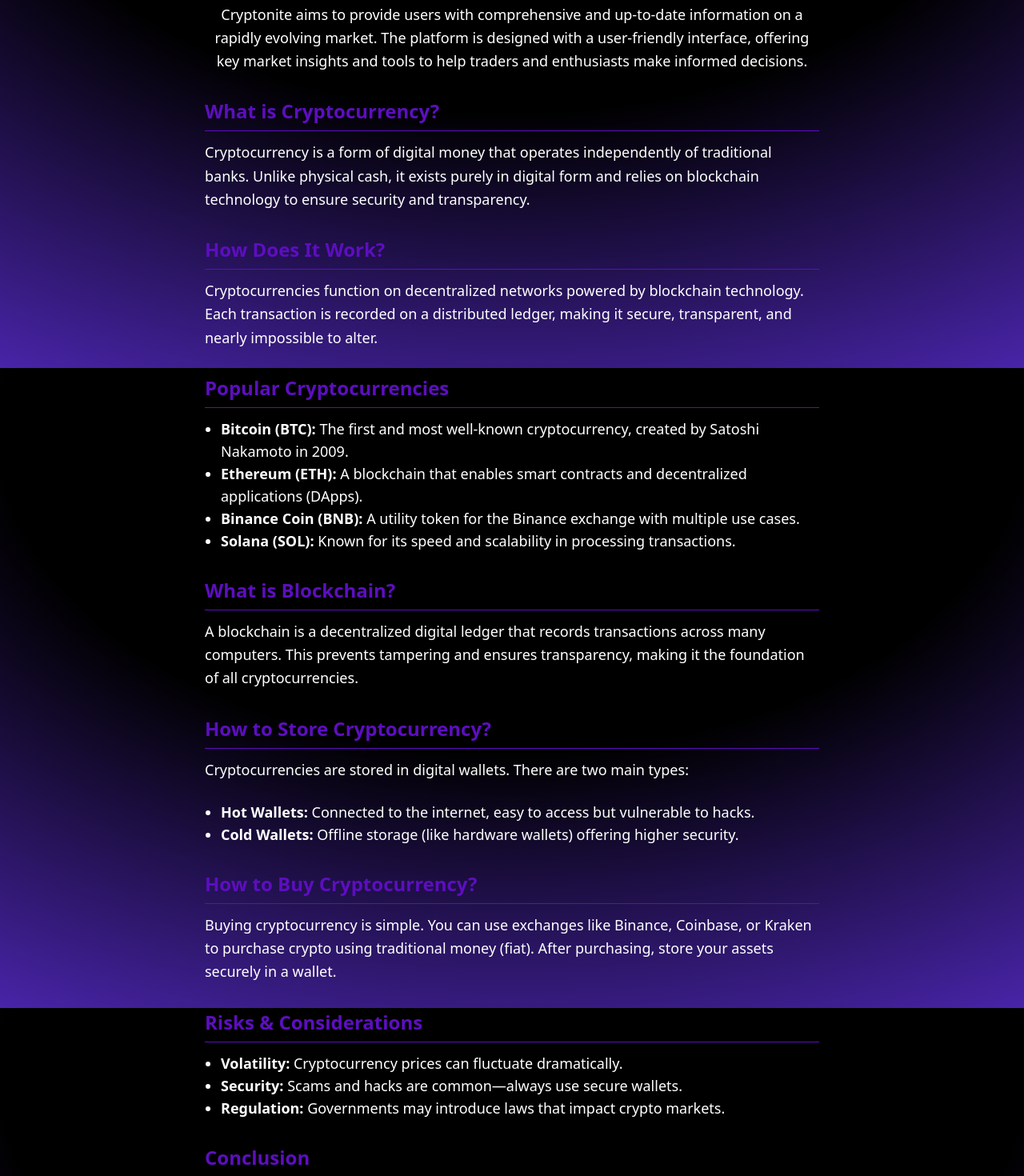
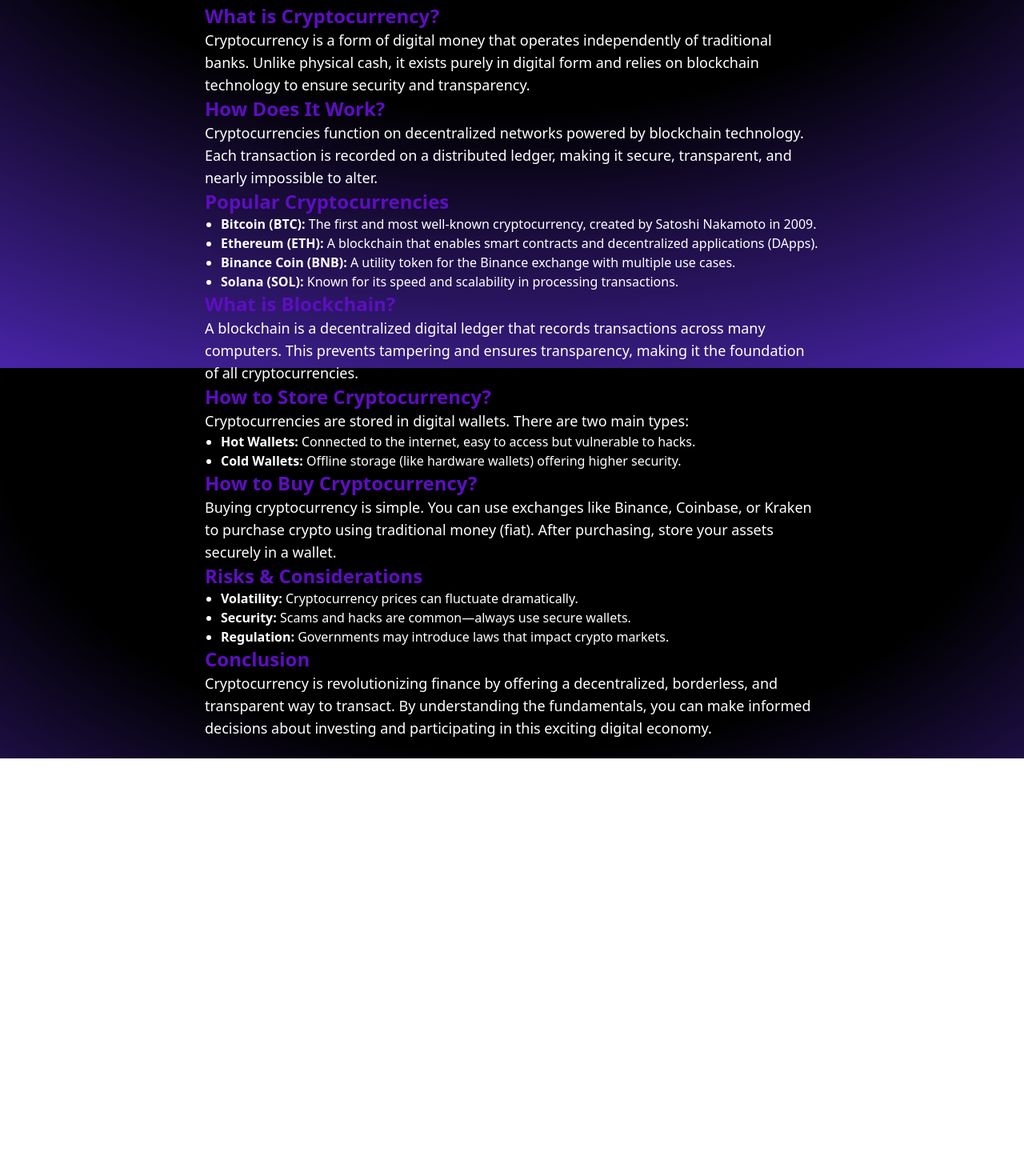
Before and after one commit to K1enNg/TT4-Cryptonite, a React (Vite) app: page /about in a window 1280 px wide. Shown: the part 340-1810 px from the top of the page at 80% size. After the commit the page ends 1288 px from the top, so only its background shows below. Built offline with nearby package versions, Linux system fonts and the light colour scheme; no server answers.

Commit message:
broke down about intop components

```diff
--- a/package.json
+++ b/package.json
@@ -11,6 +11,7 @@
   },
   "dependencies": {
     "@tailwindcss/vite": "^4.0.6",
+    "i18n": "^0.15.1",
     "i18next": "^24.2.2",
     "i18next-browser-languagedetector": "^8.0.4",
     "i18next-http-backend": "^3.0.2",
--- /dev/null
+++ b/src/contexts/indexAbout.js
@@ -0,0 +1,41 @@
+export const WHAT_IS_CRYPTO_HEADER = "What is Cryptocurrency?";
+export const WHAT_IS_CRYPTO_CONTENT =
+  "Cryptocurrency is a form of digital money that operates independently of traditional banks. Unlike physical cash, it exists purely in digital form and relies on blockchain technology to ensure security and transparency.";
+
+export const HOW_IT_WORKS_HEADER = "How Does It Work?";
+export const HOW_IT_WORKS_CONTENT =
+  "Cryptocurrencies function on decentralized networks powered by blockchain technology. Each transaction is recorded on a distributed ledger, making it secure, transparent, and nearly impossible to alter.";
+
+export const POPULAR_CRYPTO_HEADER = "Popular Cryptocurrencies";
+export const POPULAR_CRYPTO_LIST = [
+  { title: "Bitcoin (BTC)", description: "The first and most well-known cryptocurrency, created by Satoshi Nakamoto in 2009." },
+  { title: "Ethereum (ETH)", description: "A blockchain that enables smart contracts and decentralized applications (DApps)." },
+  { title: "Binance Coin (BNB)", description: "A utility token for the Binance exchange with multiple use cases." },
+  { title: "Solana (SOL)", description: "Known for its speed and scalability in processing transactions." },
+];
+
+export const BLOCKCHAIN_HEADER = "What is Blockchain?";
+export const BLOCKCHAIN_CONTENT =
+  "A blockchain is a decentralized digital ledger that records transactions across many computers. This prevents tampering and ensures transparency, making it the foundation of all cryptocurrencies.";
+
+export const STORAGE_HEADER = "How to Store Cryptocurrency?";
+export const STORAGE_CONTENT = "Cryptocurrencies are stored in digital wallets. There are two main types:";
+export const STORAGE_LIST = [
+  { title: "Hot Wallets", description: "Connected to the internet, easy to access but vulnerable to hacks." },
+  { title: "Cold Wallets", description: "Offline storage (like hardware wallets) offering higher security." },
+];
+
+export const BUY_CRYPTO_HEADER = "How to Buy Cryptocurrency?";
+export const BUY_CRYPTO_CONTENT =
+  "Buying cryptocurrency is simple. You can use exchanges like Binance, Coinbase, or Kraken to purchase crypto using traditional money (fiat). After purchasing, store your assets securely in a wallet.";
+
+export const RISKS_HEADER = "Risks & Considerations";
+export const RISKS_LIST = [
+  { title: "Volatility", description: "Cryptocurrency prices can fluctuate dramatically." },
+  { title: "Security", description: "Scams and hacks are common—always use secure wallets." },
+  { title: "Regulation", description: "Governments may introduce laws that impact crypto markets." },
+];
+
+export const CONCLUSION_HEADER = "Conclusion";
+export const CONCLUSION_CONTENT =
+  "Cryptocurrency is revolutionizing finance by offering a decentralized, borderless, and transparent way to transact. By understanding the fundamentals, you can make informed decisions about investing and participating in this exciting digital economy.";
--- a/src/pages/About.jsx
+++ b/src/pages/About.jsx
@@ -1,70 +1,93 @@
-import React from 'react'
+import React from "react";
+import {
+  WHAT_IS_CRYPTO_HEADER,
+  WHAT_IS_CRYPTO_CONTENT,
+  HOW_IT_WORKS_HEADER,
+  HOW_IT_WORKS_CONTENT,
+  POPULAR_CRYPTO_HEADER,
+  POPULAR_CRYPTO_LIST,
+  BLOCKCHAIN_HEADER,
+  BLOCKCHAIN_CONTENT,
+  STORAGE_HEADER,
+  STORAGE_CONTENT,
+  STORAGE_LIST,
+  BUY_CRYPTO_HEADER,
+  BUY_CRYPTO_CONTENT,
+  RISKS_HEADER,
+  RISKS_LIST,
+  CONCLUSION_HEADER,
+  CONCLUSION_CONTENT,
+} from "../contexts/indexAbout";
 
 const About = () => {
   return (
     <div className="flex flex-col items-center w-full p-6 text-white">
       <div className="max-w-3xl">
         <h1 className="text-4xl text-violet-800 font-bold mb-6 text-center">
-          Welcome to <span className='text-orange-400'>Cryptonite</span>
+          Welcome to <span className="text-orange-400">Cryptonite</span>
         </h1>
 
-        <p className="text-lg text-center mb-6 leading-relaxed">
-          Cryptonite aims to provide users with comprehensive and up-to-date information
-          on a rapidly evolving market. The platform is designed with a user-friendly interface,
-          offering key market insights and tools to help traders and enthusiasts make informed decisions.
-        </p>
+        <section>
+          <h2 className="text-2xl font-semibold text-violet-800">{WHAT_IS_CRYPTO_HEADER}</h2>
+          <p className="text-lg">{WHAT_IS_CRYPTO_CONTENT}</p>
+        </section>
 
-        <h2 className="text-2xl text-violet-800 font-semibold mt-8 mb-3 border-b pb-2">What is Cryptocurrency?</h2>
-        <p className="text-lg mb-6 leading-relaxed">
-          Cryptocurrency is a form of digital money that operates independently of traditional banks. Unlike physical cash, it exists purely in digital form and relies on blockchain technology to ensure security and transparency.
-        </p>
+        <section>
+          <h2 className="text-2xl font-semibold text-violet-800">{HOW_IT_WORKS_HEADER}</h2>
+          <p className="text-lg">{HOW_IT_WORKS_CONTENT}</p>
+        </section>
 
-        <h2 className="text-2xl text-violet-800 font-semibold mt-8 mb-3 border-b pb-2">How Does It Work?</h2>
-        <p className="text-lg mb-6 leading-relaxed">
-          Cryptocurrencies function on decentralized networks powered by blockchain technology. Each transaction is recorded on a distributed ledger, making it secure, transparent, and nearly impossible to alter.
-        </p>
+        <section>
+          <h2 className="text-2xl font-semibold text-violet-800">{POPULAR_CRYPTO_HEADER}</h2>
+          <ul className="list-disc pl-5">
+            {POPULAR_CRYPTO_LIST.map((crypto, index) => (
+              <li key={index}>
+                <strong>{crypto.title}:</strong> {crypto.description}
+              </li>
+            ))}
+          </ul>
+        </section>
 
-        <h2 className="text-2xl text-violet-800 font-semibold mt-8 mb-3 border-b pb-2">Popular Cryptocurrencies</h2>
-        <ul className="text-lg mb-6 list-disc pl-5">
-          <li><strong>Bitcoin (BTC):</strong> The first and most well-known cryptocurrency, created by Satoshi Nakamoto in 2009.</li>
-          <li><strong>Ethereum (ETH):</strong> A blockchain that enables smart contracts and decentralized applications (DApps).</li>
-          <li><strong>Binance Coin (BNB):</strong> A utility token for the Binance exchange with multiple use cases.</li>
-          <li><strong>Solana (SOL):</strong> Known for its speed and scalability in processing transactions.</li>
-        </ul>
+        <section>
+          <h2 className="text-2xl font-semibold text-violet-800">{BLOCKCHAIN_HEADER}</h2>
+          <p className="text-lg">{BLOCKCHAIN_CONTENT}</p>
+        </section>
 
-        <h2 className="text-2xl text-violet-800 font-semibold mt-8 mb-3 border-b pb-2">What is Blockchain?</h2>
-        <p className="text-lg mb-6 leading-relaxed">
-          A blockchain is a decentralized digital ledger that records transactions across many computers. This prevents tampering and ensures transparency, making it the foundation of all cryptocurrencies.
-        </p>
+        <section>
+          <h2 className="text-2xl font-semibold text-violet-800">{STORAGE_HEADER}</h2>
+          <p className="text-lg">{STORAGE_CONTENT}</p>
+          <ul className="list-disc pl-5">
+            {STORAGE_LIST.map((storage, index) => (
+              <li key={index}>
+                <strong>{storage.title}:</strong> {storage.description}
+              </li>
+            ))}
+          </ul>
+        </section>
 
-        <h2 className="text-2xl text-violet-800 font-semibold mt-8 mb-3 border-b pb-2">How to Store Cryptocurrency?</h2>
-        <p className="text-lg mb-6 leading-relaxed">
-          Cryptocurrencies are stored in digital wallets. There are two main types:
-        </p>
-        <ul className="text-lg mb-6 list-disc pl-5">
-          <li><strong>Hot Wallets:</strong> Connected to the internet, easy to access but vulnerable to hacks.</li>
-          <li><strong>Cold Wallets:</strong> Offline storage (like hardware wallets) offering higher security.</li>
-        </ul>
+        <section>
+          <h2 className="text-2xl font-semibold text-violet-800">{BUY_CRYPTO_HEADER}</h2>
+          <p className="text-lg">{BUY_CRYPTO_CONTENT}</p>
+        </section>
 
-        <h2 className="text-2xl text-violet-800 font-semibold mt-8 mb-3 border-b pb-2">How to Buy Cryptocurrency?</h2>
-        <p className="text-lg mb-6 leading-relaxed">
-          Buying cryptocurrency is simple. You can use exchanges like Binance, Coinbase, or Kraken to purchase crypto using traditional money (fiat). After purchasing, store your assets securely in a wallet.
-        </p>
+        <section>
+          <h2 className="text-2xl font-semibold text-violet-800">{RISKS_HEADER}</h2>
+          <ul className="list-disc pl-5">
+            {RISKS_LIST.map((risk, index) => (
+              <li key={index}>
+                <strong>{risk.title}:</strong> {risk.description}
+              </li>
+            ))}
+          </ul>
+        </section>
 
-        <h2 className="text-2xl text-violet-800 font-semibold mt-8 mb-3 border-b pb-2">Risks & Considerations</h2>
-        <ul className="text-lg mb-6 list-disc pl-5">
-          <li><strong>Volatility:</strong> Cryptocurrency prices can fluctuate dramatically.</li>
-          <li><strong>Security:</strong> Scams and hacks are common—always use secure wallets.</li>
-          <li><strong>Regulation:</strong> Governments may introduce laws that impact crypto markets.</li>
-        </ul>
-
-        <h2 className="text-2xl text-violet-800 font-semibold mt-8 mb-3 border-b pb-2">Conclusion</h2>
-        <p className="text-lg mb-6 leading-relaxed">
-          Cryptocurrency is revolutionizing finance by offering a decentralized, borderless, and transparent way to transact. By understanding the fundamentals, you can make informed decisions about investing and participating in this exciting digital economy.
-        </p>
+        <section>
+          <h2 className="text-2xl font-semibold text-violet-800">{CONCLUSION_HEADER}</h2>
+          <p className="text-lg">{CONCLUSION_CONTENT}</p>
+        </section>
       </div>
     </div>
-  )
-}
+  );
+};
 
-export default About
+export default About;
```
Also changed, not shown: 1 other file (tests, documents, lock files or other folders).
